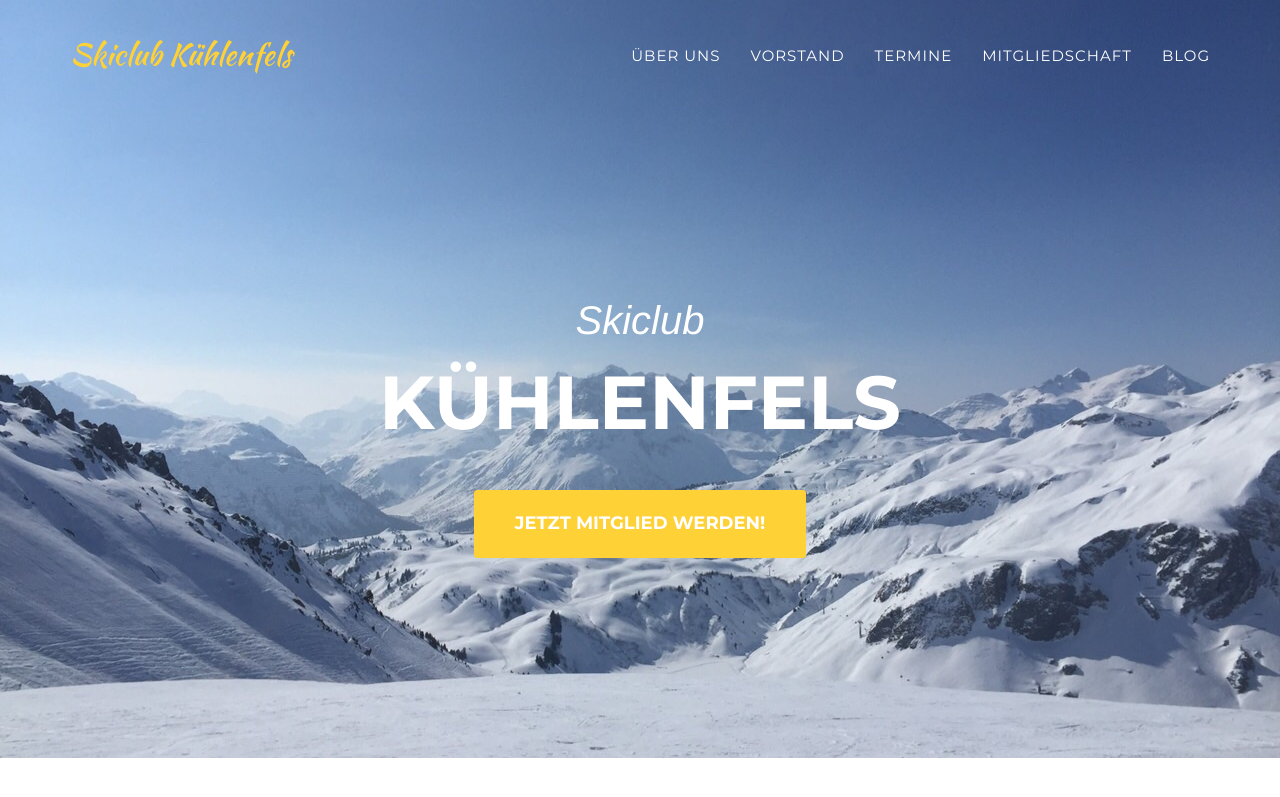
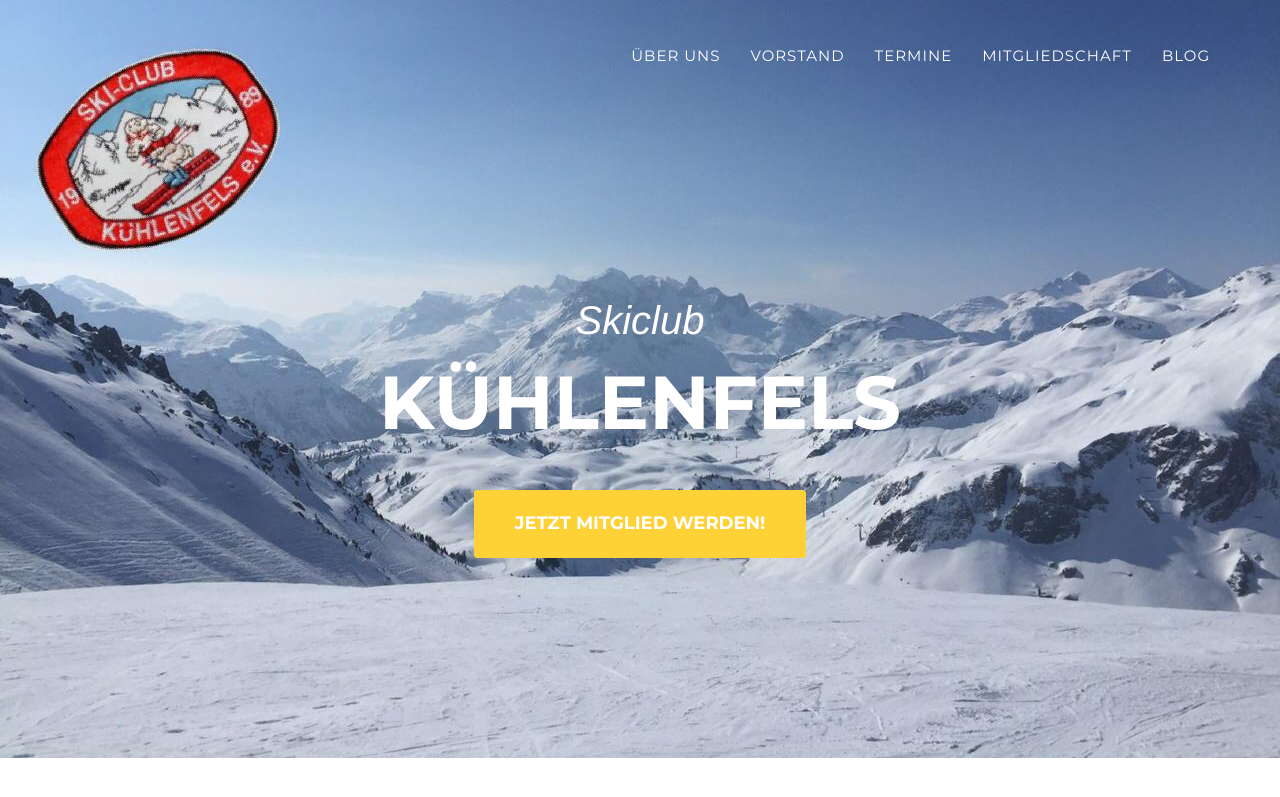
Before and after one commit to ChrisBr/skiclub, a Jekyll site: the page built from index.html, in a window 1280 px wide and 900 px high. Shown: the top 797 px of the window. Built offline with Jekyll 4.4.1, drawn with Linux system fonts in a browser that asks for light colours; some web fonts are replaced.

Commit message:
Add logo to navigation

```diff
--- a/_includes/navigation.html
+++ b/_includes/navigation.html
@@ -9,7 +9,6 @@
                 <span class="icon-bar"></span>
                 <span class="icon-bar"></span>
             </button>
-            <a class="navbar-brand page-scroll" href="{{ '/#' | prepend: site.baseurl }}">{{site.title}}</a>
         </div>
 
         <!-- Collect the nav links, forms, and other content for toggling -->
```
Also changed, not shown: img/header-bg.jpg, img/header-bg_old.jpg (added).
